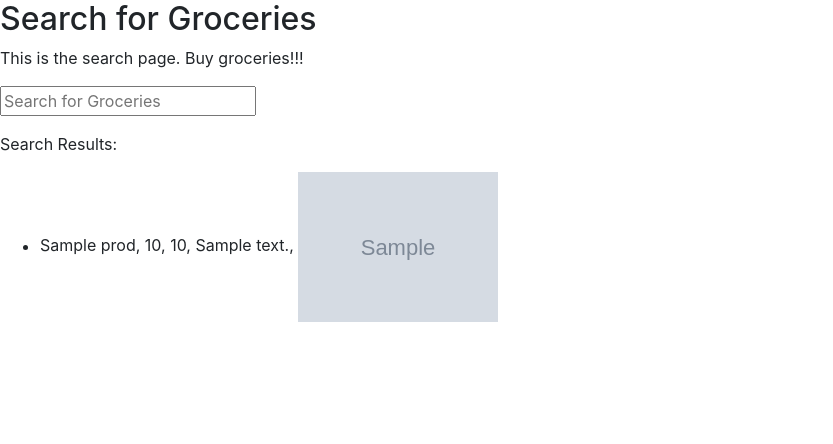
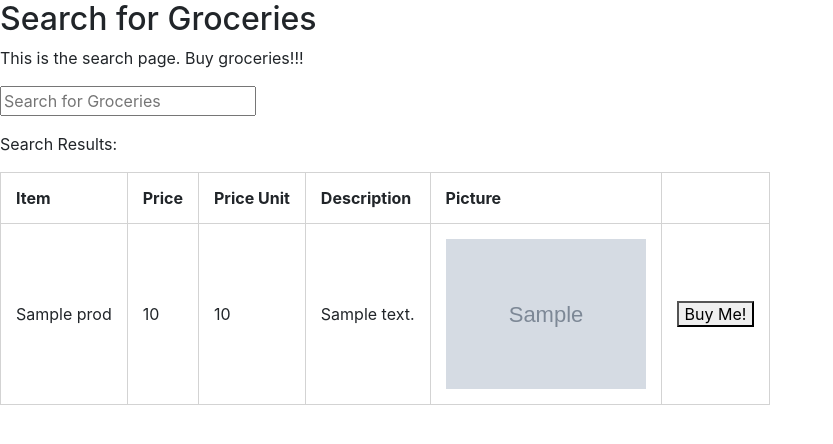
Before and after one commit to rongrongwei/grocery-site, a Django app: template grocerysite/grocerysite/templates/search_result.html in a window 1280 px wide. Shown: the part 56-500 px from the top of the page, without its empty margins (0-833 px from the left). Run offline with Django 3.2, Linux system fonts and the light colour scheme; the template is opened without the code that fills it: most values are stand-ins (such as "Sample title", 1, 10 or a date in 2020); grey boxes marked "Sample" are stand-in pictures.

Commit message:
added html table to search results and buy button

```diff
--- a/grocerysite/grocerysite/templates/search_result.html
+++ b/grocerysite/grocerysite/templates/search_result.html
@@ -9,13 +9,34 @@
 
     <p>Search Results: <br> </p>
 
-    <ul>
+    <style>
+    table, th, td {
+      border: 1px solid lightgrey;
+      border-collapse: collapse;
+      padding: 15px;
+    }
+    </style>
+
+    <table>
+        <tr>
+            <th>Item</th>
+            <th>Price</th>
+            <th>Price Unit</th>
+            <th>Description</th>
+            <th>Picture</th>
+            <th></th>
+        </tr>
       {% for prod in results %}
-        <li>
-          {{ prod.product_name }}, {{ prod.product_price }}, {{ prod.product_price_unit }}, {{ prod.product_description }}, <img src="/static/{{ prod.product_img_url }}" height="150px">
-        </li>
+        <tr>
+            <td>{{ prod.product_name }}</td>
+            <td>{{ prod.product_price }}</td>
+            <td>{{ prod.product_price_unit }}</td>
+            <td>{{ prod.product_description }}</td>
+            <td><img src="/static/{{ prod.product_img_url }}" height="150px"></td>
+            <td> <button type="button">Buy Me!</button> </td> <!-- Need to add "action" to button so it gets added to cart {{ prod.product_id }} can be use used to identify which product id to add to the cart-->
+        </tr>
       {% endfor %}
-    </ul>
+    </table>
 <!--
     <p>
     LINKS:
```
